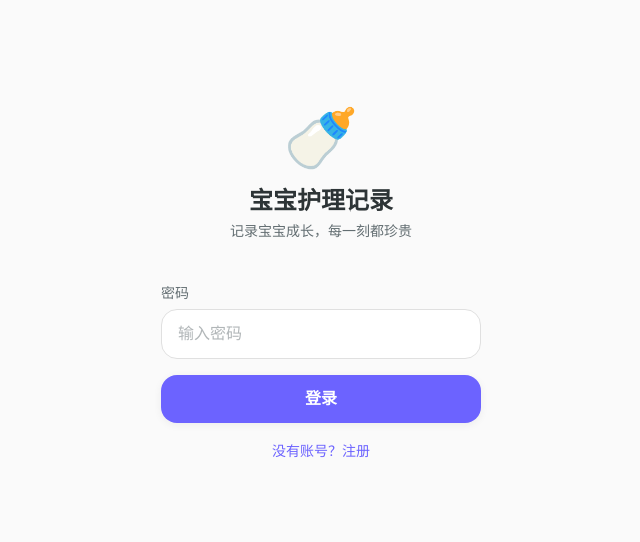
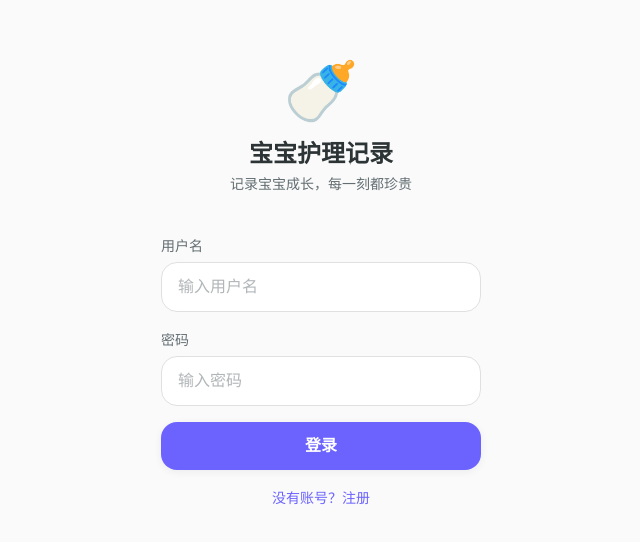
Before and after one commit to chyuhung/baby-care-tracker, a Vue app in the folder frontend/: page /login in a window 1280 px wide. Shown: the part 114-656 px from the top of the page, without its empty margins (319-959 px from the left). Built offline with nearby package versions, Linux system fonts and the light colour scheme.

Commit message:
家庭组功能完善

```diff
--- a/frontend/src/pages/LoginPage.vue
+++ b/frontend/src/pages/LoginPage.vue
@@ -9,9 +9,9 @@
 
     <!-- 表单 -->
     <div class="w-full max-w-xs space-y-4">
-      <div v-if="isRegister" class="space-y-1">
-        <label class="text-sm text-text-secondary">用户名</label>
-        <input v-model="form.username" type="text" placeholder="2-20位字符"
+      <div class="space-y-1">
+        <label class="text-sm text-text-secondary">{{ isRegister ? '用户名' : '用户名' }}</label>
+        <input v-model="form.username" type="text" :placeholder="isRegister ? '2-20位字符' : '输入用户名'"
           class="w-full px-4 py-3 bg-white border border-border-color rounded-xl text-text-primary placeholder-text-secondary/50 focus:border-primary transition-colors" />
       </div>
 
```
